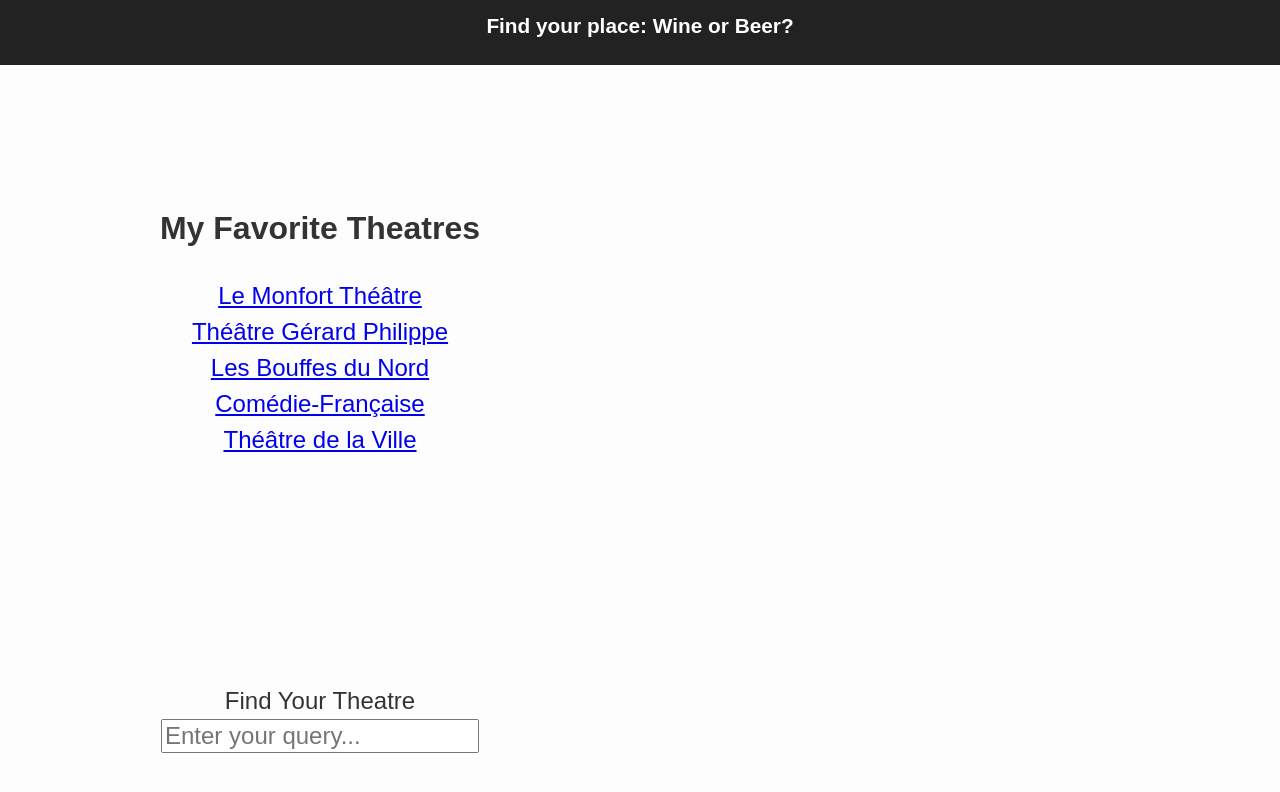
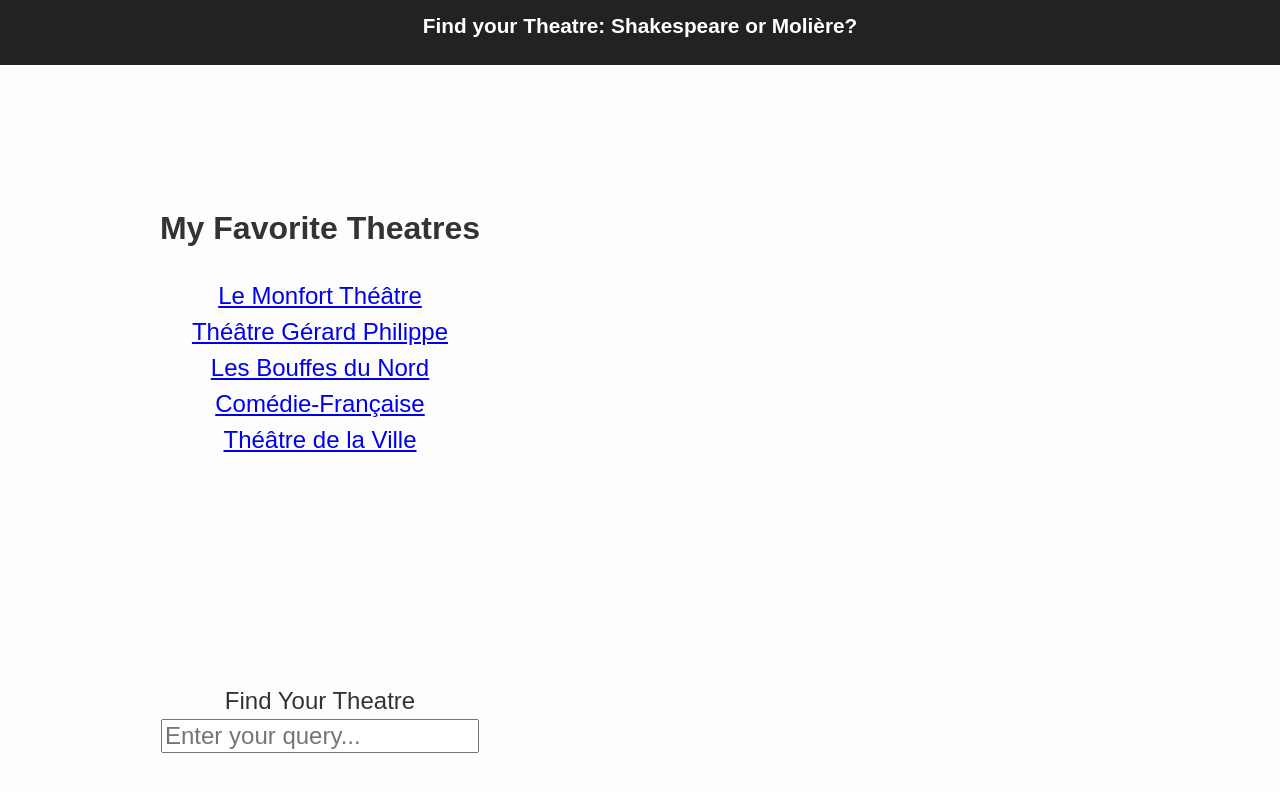
Before and after one commit to ysabelm/neighborhood-map, a React (Create React App) app: page / in a window 1280 px wide. Shown: the top 792 px of the page. Built offline with nearby package versions, Linux system fonts and the light colour scheme; no server answers.

Commit message:
Changes in header heading

```diff
--- a/src/components/Header/Header.js
+++ b/src/components/Header/Header.js
@@ -7,7 +7,7 @@
 
         return (
             <header>
-                <h1 className="neighborhood-app-title" aria-level="1">Find your place: Wine or Beer?</h1>
+                <h1 className="neighborhood-app-title" aria-level="1">Find your Theatre: Shakespeare or Molière?</h1>
             </header>
         )
     }
```
